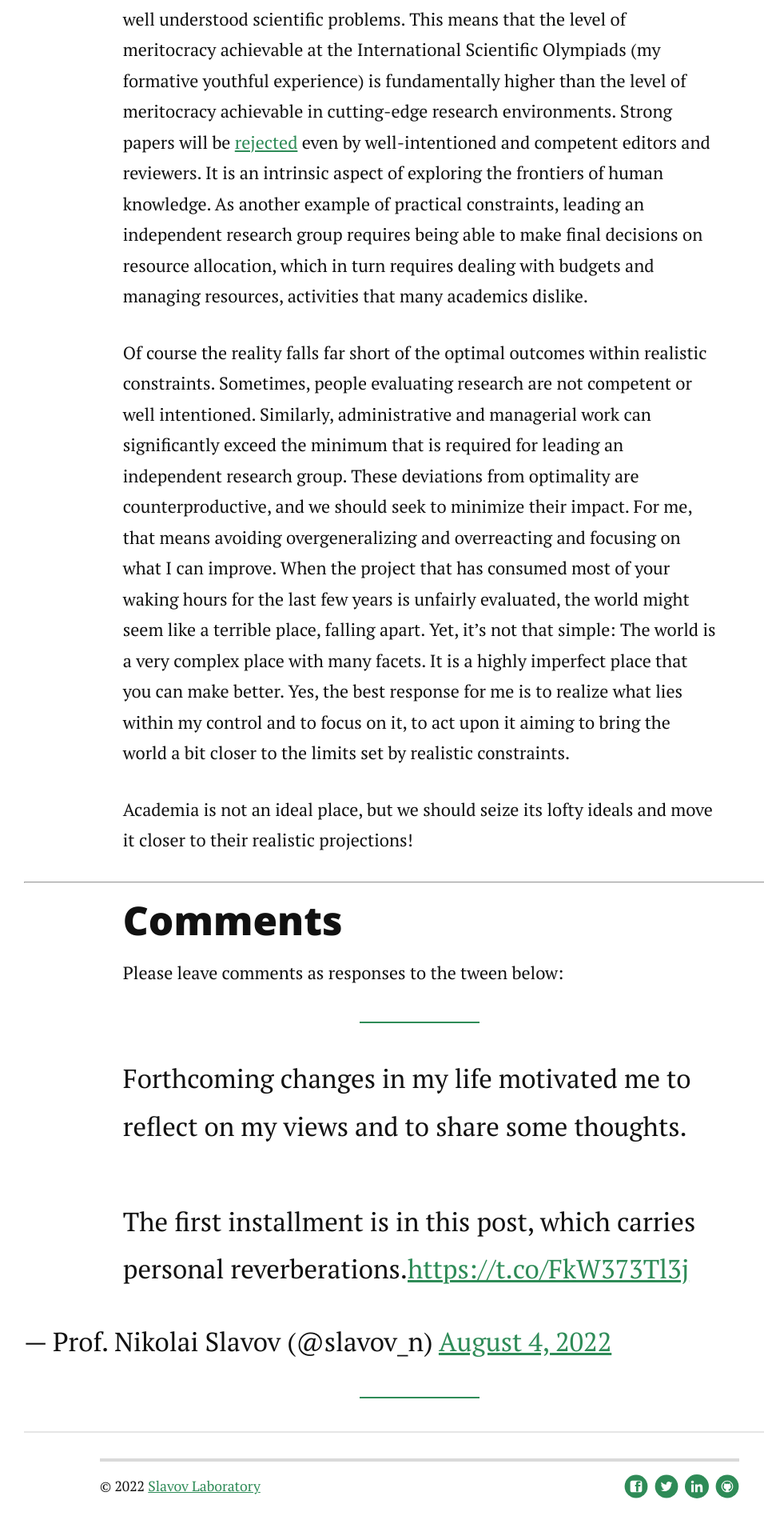
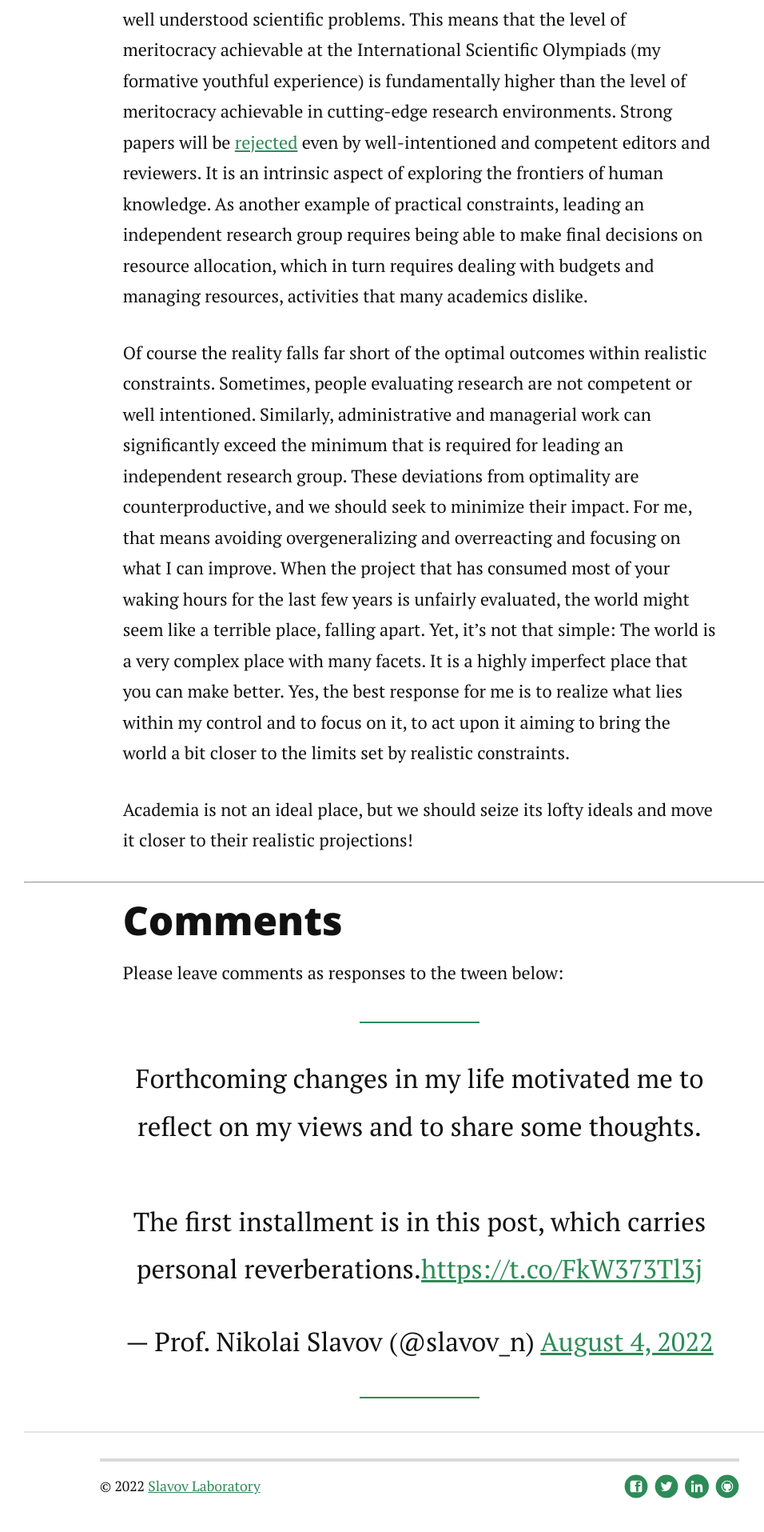
Before and after one commit to nslavov/nikolai, a Jekyll site: the page built from _posts/2022-08-03-Idealism.md, in a window 1280 px wide. Shown: the part 2124-4039 px from the top of the page at 80% size, without its empty margins (115-1071 px from the left). Built offline with Jekyll 4.4.1, drawn with Linux system fonts in a browser that asks for light colours; nearby versions of some CDN libraries; comment, search, counter and statistics services are not loaded.

Commit message:
Update 2022-08-03-Idealism.md

```diff
--- a/_posts/2022-08-03-Idealism.md
+++ b/_posts/2022-08-03-Idealism.md
@@ -35,4 +35,4 @@
 Please leave comments as responses to the tween below:
 
 
-<blockquote class="twitter-tweet"><p lang="en" dir="ltr">Forthcoming changes in my life motivated me to reflect on my views and to share some thoughts.<br><br>The first installment is in this post, which carries personal reverberations.<a href="https://t.co/FkW373Tl3j">https://t.co/FkW373Tl3j</a></p>&mdash; Prof. Nikolai Slavov (@slavov_n) <a href="https://twitter.com/slavov_n/status/1555146276609540096?ref_src=twsrc%5Etfw">August 4, 2022</a></blockquote> <script async src="https://platform.twitter.com/widgets.js" charset="utf-8"></script>
+<blockquote class="twitter-tweet" style="text-align: center;"><p lang="en" dir="ltr">Forthcoming changes in my life motivated me to reflect on my views and to share some thoughts.<br><br>The first installment is in this post, which carries personal reverberations.<a href="https://t.co/FkW373Tl3j">https://t.co/FkW373Tl3j</a></p>&mdash; Prof. Nikolai Slavov (@slavov_n) <a href="https://twitter.com/slavov_n/status/1555146276609540096?ref_src=twsrc%5Etfw">August 4, 2022</a></blockquote> <script async src="https://platform.twitter.com/widgets.js" charset="utf-8"></script>
```
